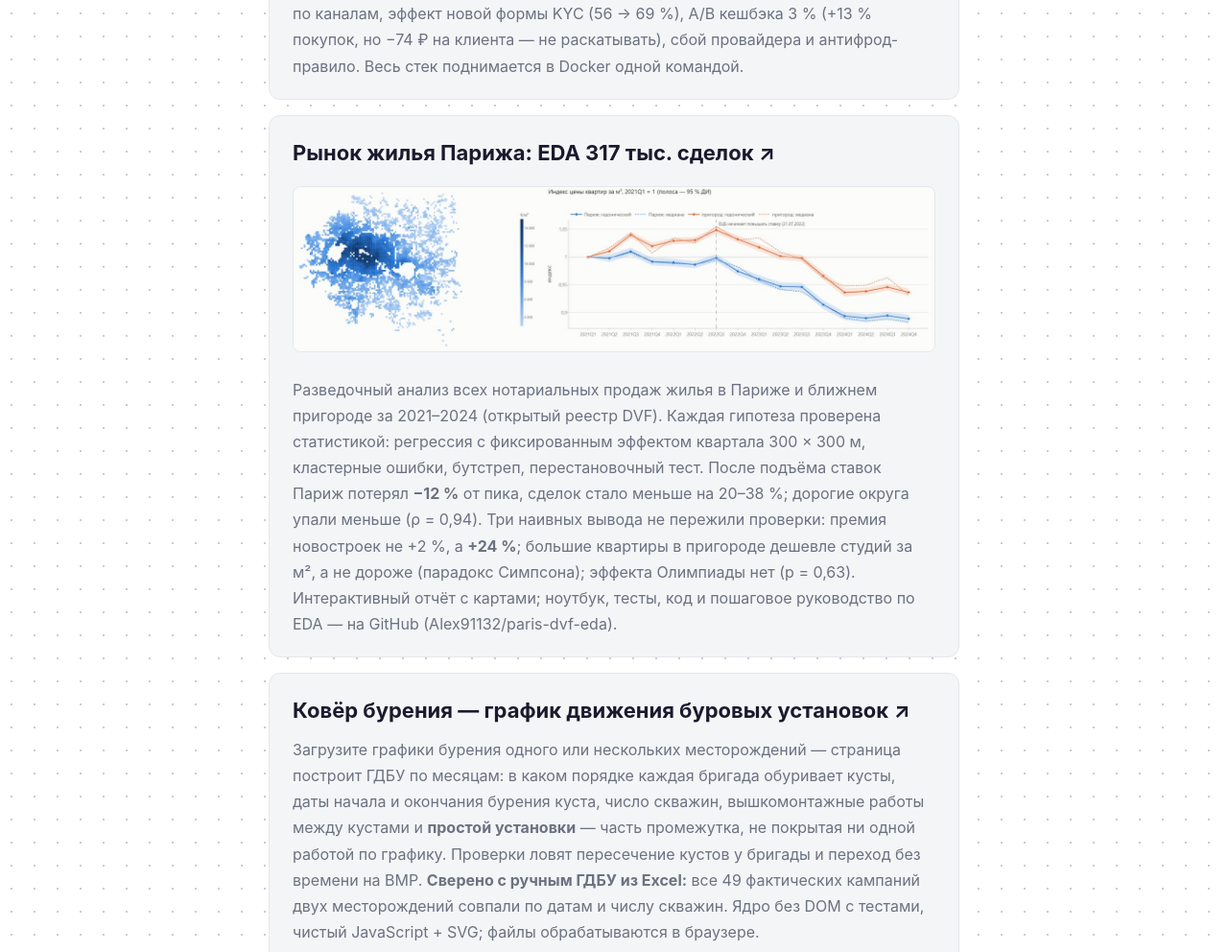
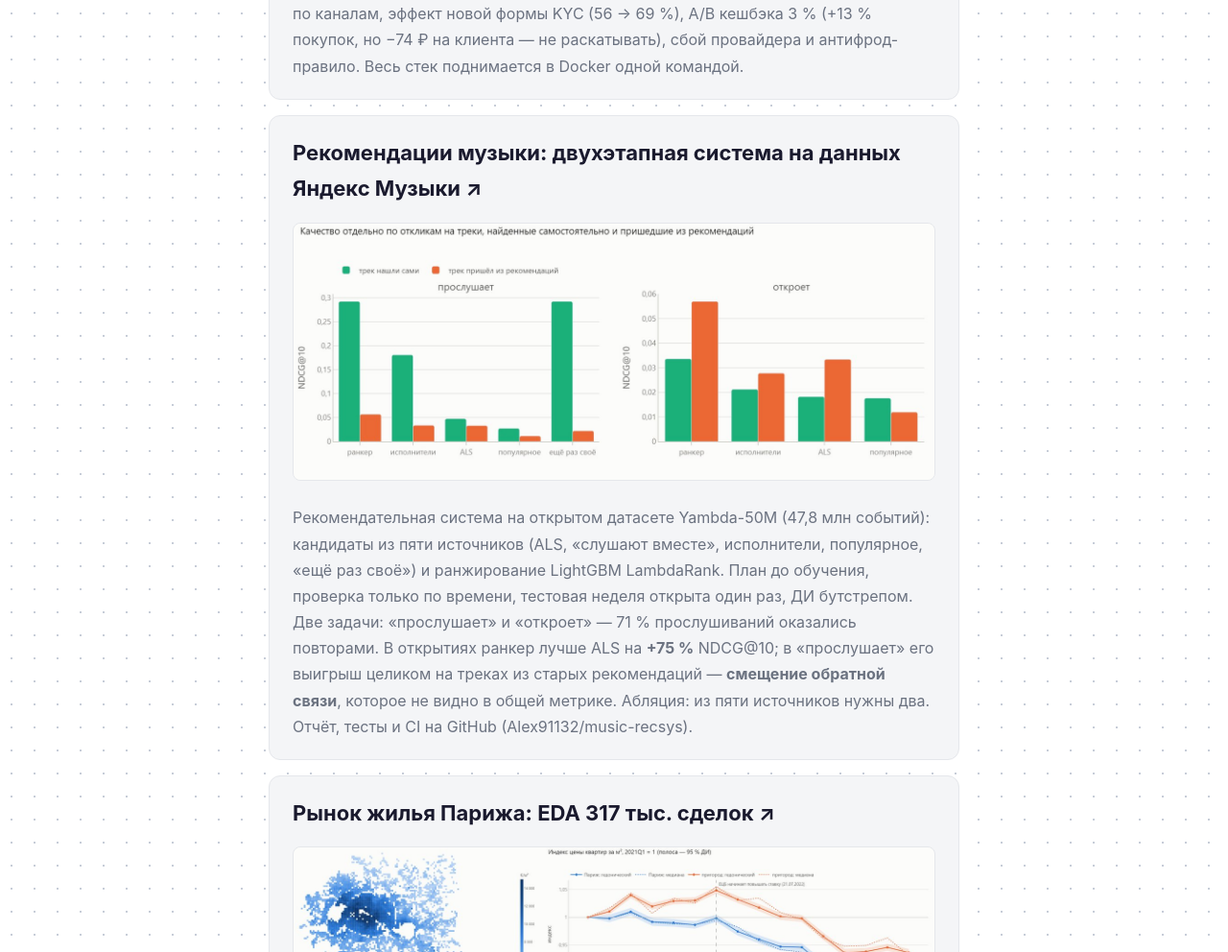
Before and after one commit to Alex91132/Alex91132.github.io, a plain HTML site: page index.html in a window 1280 px wide. Shown: the part 8902-9894 px from the top of the page at 96% size. Drawn offline with Linux system fonts and the light colour scheme.

Commit message:
Карточка проекта: рекомендации музыки на данных Яндекс Музыки

```diff
--- a/index.html
+++ b/index.html
@@ -356,6 +356,20 @@
            (+13 % покупок, но −74 ₽ на клиента — не раскатывать), сбой провайдера и антифрод-правило.
            Весь стек поднимается в Docker одной командой.</p>
       </a>
+      <a class="card" href="https://alex91132.github.io/music-recsys/" target="_blank" rel="noopener">
+        <h3>Рекомендации музыки: двухэтапная система на данных Яндекс Музыки ↗</h3>
+        <img src="assets/projects/music-recsys.jpg"
+             alt="Качество рекомендаций отдельно по трекам, найденным самостоятельно и пришедшим из рекомендаций"
+             loading="lazy"
+             style="width:100%; border-radius:8px; border:1px solid var(--border); margin:8px 0 10px;">
+        <p>Рекомендательная система на открытом датасете Yambda-50M (47,8 млн событий): кандидаты из пяти источников
+           (ALS, «слушают вместе», исполнители, популярное, «ещё раз своё») и ранжирование LightGBM LambdaRank.
+           План до обучения, проверка только по времени, тестовая неделя открыта один раз, ДИ бутстрепом.
+           Две задачи: «прослушает» и «откроет» — 71 % прослушиваний оказались повторами. В открытиях ранкер лучше ALS
+           на <strong>+75 %</strong> NDCG@10; в «прослушает» его выигрыш целиком на треках из старых рекомендаций —
+           <strong>смещение обратной связи</strong>, которое не видно в общей метрике. Абляция: из пяти источников
+           нужны два. Отчёт, тесты и CI на GitHub (Alex91132/music-recsys).</p>
+      </a>
       <a class="card" href="https://alex91132.github.io/paris-dvf-eda/" target="_blank" rel="noopener">
         <h3>Рынок жилья Парижа: EDA 317 тыс. сделок ↗</h3>
         <img src="assets/projects/paris-dvf.jpg"
```
Also changed, not shown: assets/projects/music-recsys.jpg (added).
